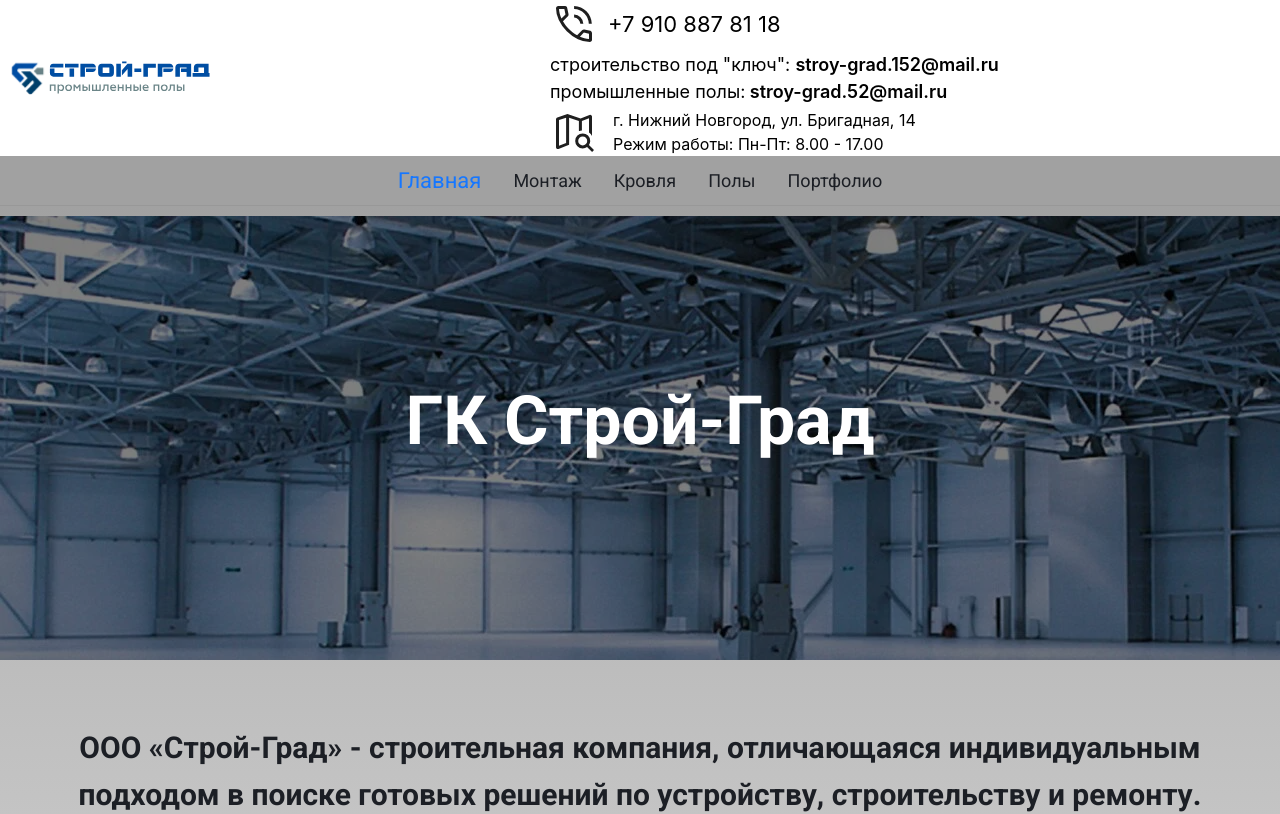
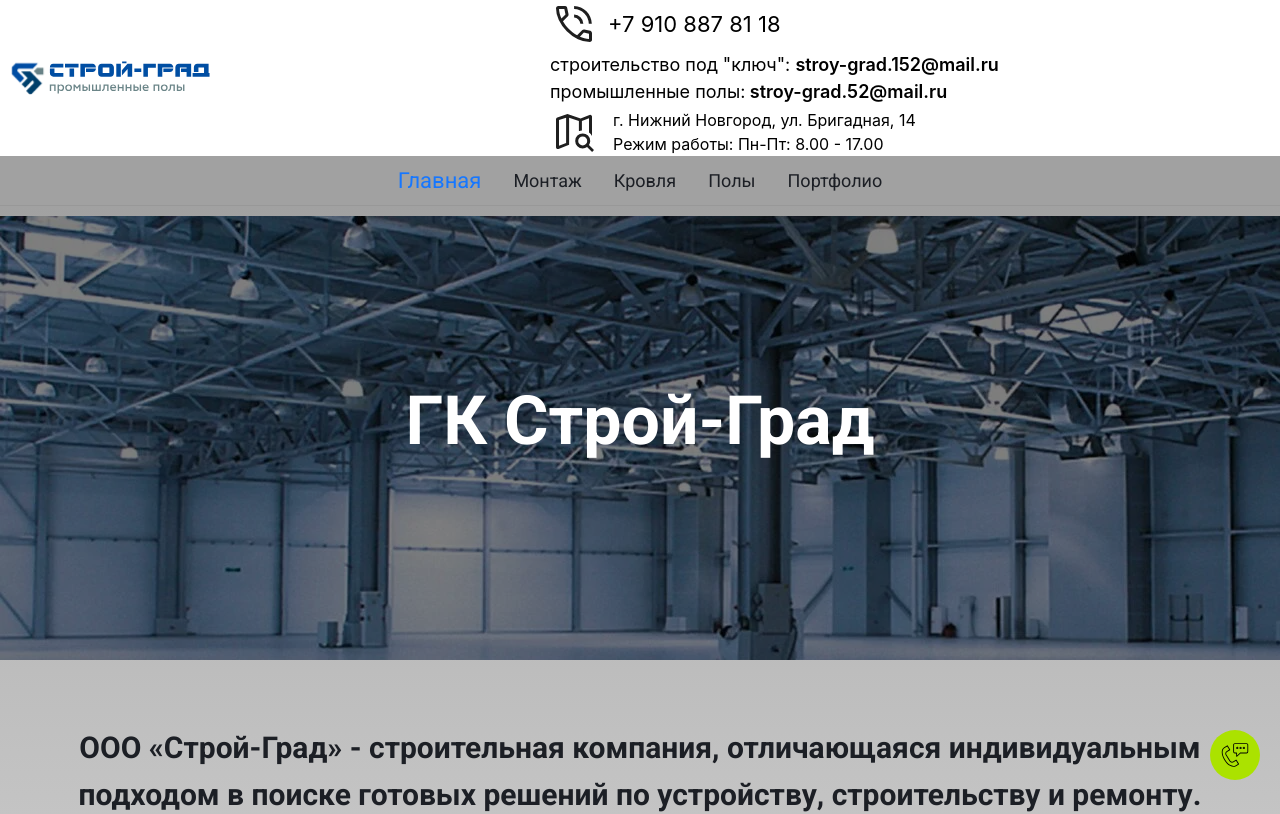
Before and after one commit to Fillinius/website, a Next.js app: page /home in a window 1280 px wide. Shown: the top 814 px of the page. Built offline with nearby package versions, Linux system fonts and the light colour scheme; what @ant-design/nextjs-registry would draw is missing.

Commit message:
feat (btnChat): добавлена кнопка коммуникации TG

```diff
--- a/src/app/globals.css
+++ b/src/app/globals.css
@@ -5,12 +5,12 @@
   --foreground: #171717;
 }
 
-@theme inline {
+/* @theme inline {
   --color-background: var(--background);
   --color-foreground: var(--foreground);
   --font-sans: var(--font-geist-sans);
   --font-mono: var(--font-geist-mono);
-}
+} */
 
 @media (prefers-color-scheme: dark) {
   :root {
--- a/src/app/layout.tsx
+++ b/src/app/layout.tsx
@@ -5,7 +5,7 @@ import { Roboto } from 'next/font/google'
 import { Suspense } from 'react'
 import { ConfigProvider, ConfigProviderProps, ThemeConfig } from 'antd'
 import { COLORS } from '@/styles/colors'
-import { Header, Footer } from '@/components'
+import { Header, Footer, BtnChat } from '@/components'
 
 import './globals.css'
 
@@ -68,6 +68,7 @@ export const metadata: Metadata = {
     'строительство ангаров',
     'ангар под ключ',
     'быстровозводимые ангары',
+    'быстровозводимый склад',
     'металлоконструкции ангаров, мягкие кровли, кровли ПВХ, мембранные кровли, промышленные полы, топинговые полы, полимерные полы, монтаж мк, монтаж металлоконструкций, монтаж профлиста, монтаж профнастила, монтаж сп, монтаж сэндвич панелей',
   ],
   openGraph: {
@@ -108,6 +109,7 @@ export default function RootLayout({
           <ConfigProvider theme={config}>
             <Header />
             <Suspense fallback={<div>Загрузка данных...</div>}>{children}</Suspense>
+            <BtnChat />
             <Footer />
           </ConfigProvider>
         </AntdRegistry>
--- /dev/null
+++ b/src/components/BtnChat/index.tsx
@@ -0,0 +1,16 @@
+import Image from 'next/image'
+import btnChatIcon from '@/assets/svg/phone_consultation.svg'
+
+import styles from './styles.module.scss'
+import Link from 'next/link'
+import { PATHS } from '@/constants/routes'
+
+export const BtnChat = () => {
+  return (
+    <div className={styles.btnWrapper}>
+      <Link href={PATHS.telegram} target="_blank" className={styles.link}>
+        <Image className={styles.bntTG} src={btnChatIcon} alt="btnChat" />
+      </Link>
+    </div>
+  )
+}
--- /dev/null
+++ b/src/components/BtnChat/styles.module.scss
@@ -0,0 +1,18 @@
+.btnWrapper {
+  position: fixed;
+  z-index: 1000;
+  bottom: 20px;
+  right: 20px;
+}
+
+.link {
+  :hover {
+    transform: scale(1.1);
+    transition: 0.3s;
+  }
+}
+
+.bntTG {
+  width: 50px;
+  height: 50px;
+}
--- a/src/components/index.ts
+++ b/src/components/index.ts
@@ -5,5 +5,6 @@ import { Krovli } from './Krovli'
 import { Montaj } from './Montaj/'
 import { Portfolio } from './Portfolio'
 import { Floor } from './Prompol'
+import { BtnChat } from './BtnChat'
 
-export { Header, Footer, Home, Krovli, Montaj, Portfolio, Floor }
+export { Header, Footer, Home, Krovli, Montaj, Portfolio, Floor, BtnChat }
--- a/src/constants/routes.ts
+++ b/src/constants/routes.ts
@@ -5,4 +5,5 @@ export const PATHS = {
   prompol: '/prompol',
   portfolio: '/portfolio',
   mainPageFloor: 'https://stroy-gradnn.ru/',
+  telegram: 'https://t.me/Fillinius',
 } as const
```
